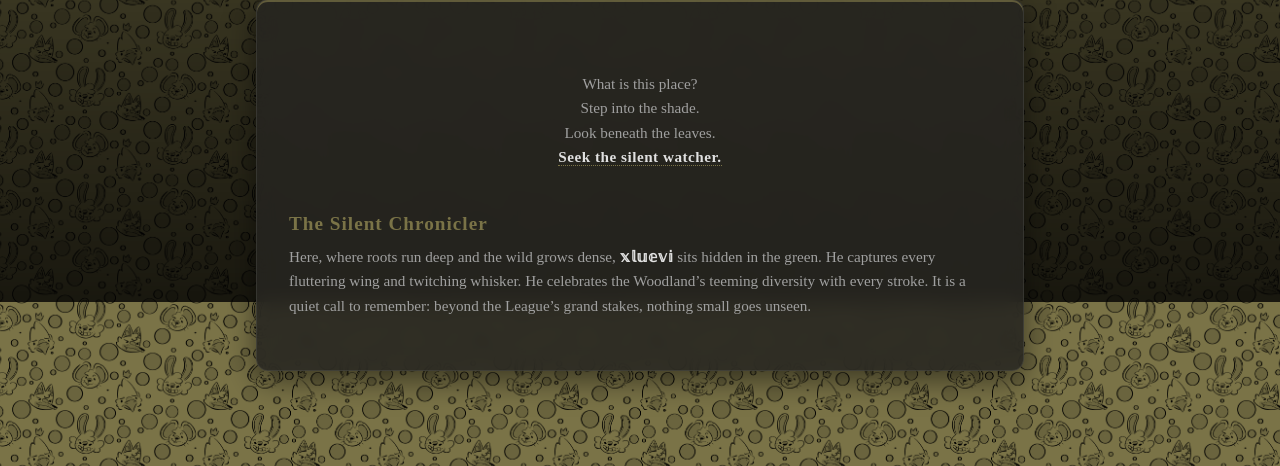
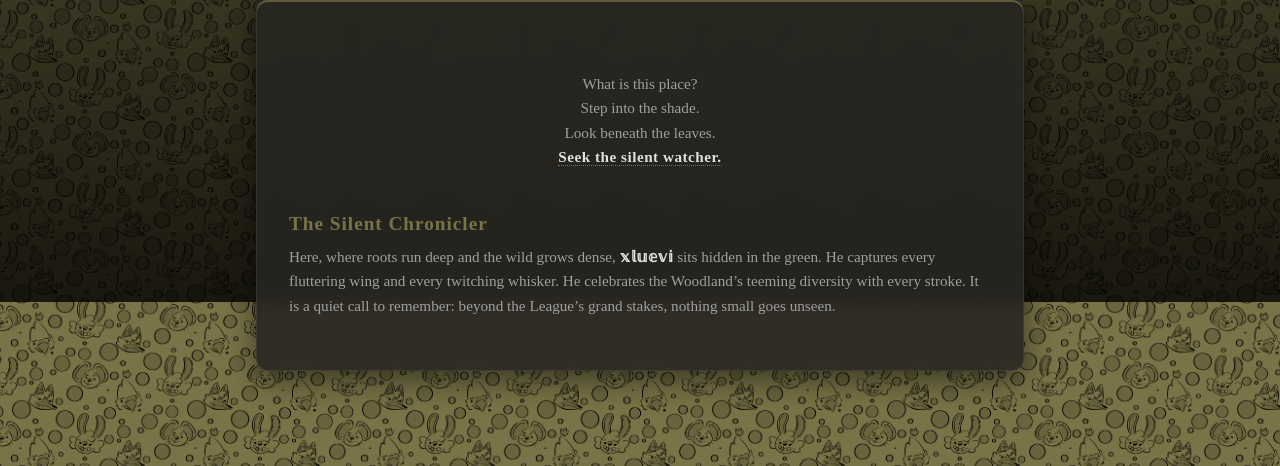
Before and after one commit to Tricholome/rootelo, a Python web app: template templates/cache.html in a window 1280 px wide. Shown: the part 498-964 px from the top of the page. Run offline with Jinja, Linux system fonts and the light colour scheme; the template is opened without the code that fills it, so the values that code supplies are empty; some libraries are stand-ins or nearby versions.

Commit message:
Update cache.html

```diff
--- a/templates/cache.html
+++ b/templates/cache.html
@@ -55,7 +55,7 @@
 
     <div class="artist-story">
         <h2>The <span class="cipher" data-word="silent">Silent</span> Chronicler</h2>
-        <p>Here, where <span class="cipher" data-word="roots">roots</span> run deep and the wild grows dense, <strong>𝕩𝕝𝕦𝕖𝕧𝕚</strong> sits hidden in the green. He captures <span class="cipher" data-word="every">every</span> fluttering wing and twitching whisker. He celebrates the Woodland’s teeming diversity with <span class="cipher" data-word="every">every</span> stroke. It is a quiet call to <span class="cipher" data-word="remember">remember</span>: beyond the League’s grand stakes, nothing small goes unseen.</p>
+        <p>Here, where <span class="cipher" data-word="roots">roots</span> run deep and the wild grows dense, <strong>𝕩𝕝𝕦𝕖𝕧𝕚</strong> sits hidden in the green. He captures <span class="cipher" data-word="every">every</span> fluttering wing and <span class="cipher" data-word="every">every</span> twitching whisker. He celebrates the Woodland’s teeming diversity with <span class="cipher" data-word="every">every</span> stroke. It is a quiet call to <span class="cipher" data-word="remember">remember</span>: beyond the League’s grand stakes, nothing small goes unseen.</p>
     </div>
 
 	<div id="berry-section">
```
